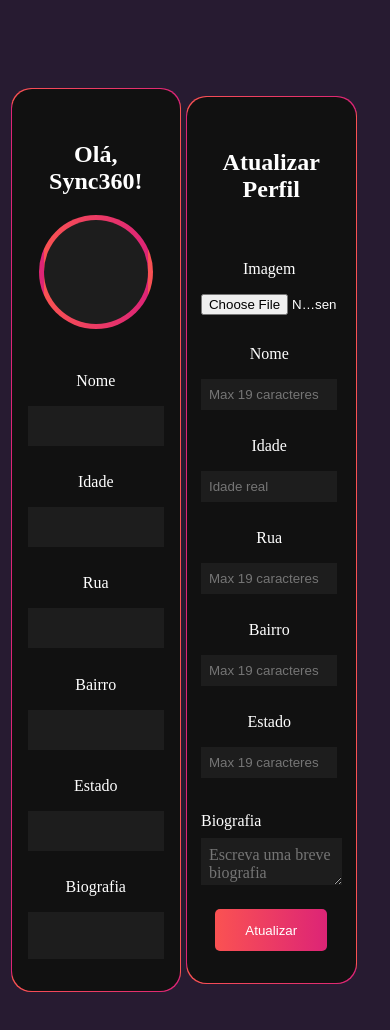
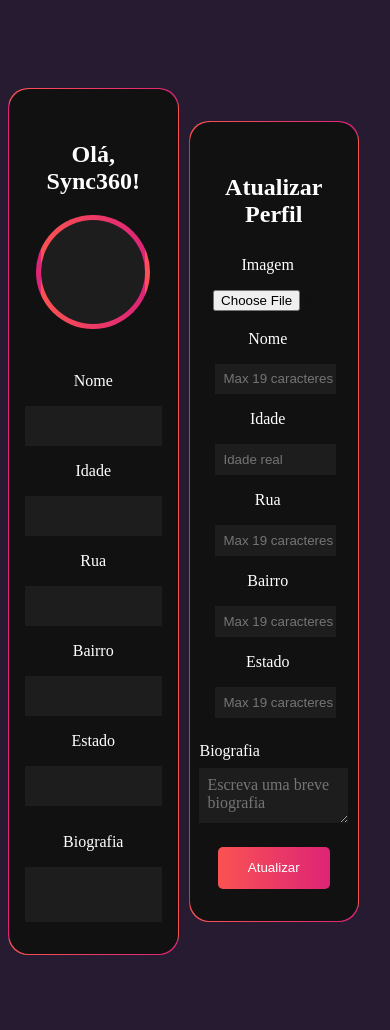
Before and after one commit to BrunoOlv10/perfil-sync360, a React (Create React App) app in the folder desafio-sync360/: page / in a window 390 px wide. Shown: the top 1030 px of the page. Built offline with nearby package versions, Linux system fonts and the light colour scheme.

Commit message:
fix layout bugs

```diff
--- a/desafio-sync360/src/components/ContainerForm.js
+++ b/desafio-sync360/src/components/ContainerForm.js
@@ -35,7 +35,7 @@ const ContainerForm = ({atualizarPerfil}) => {
             ...dadosFormulario,
             [name]: value.length <= 3 ? value : value.slice(0, 3),
           });
-        }, 4000);
+        }, 40000);
       } else {
         setErrorMessage('');
         setValidForm(true);
@@ -112,21 +112,10 @@ const handleImagemChange = (event) => {
     handleCheck(event)
   }
 
-  const removerMensagem = () => {
-    const inputs = document.querySelectorAll('.enviar-imagem');
-    inputs.forEach(input => {
-      input.setAttribute('title', '');
-    });
-  };
-
-  useEffect(() => {
-    removerMensagem();
-  }, []);
-
   return (
     <div className='container'>
         <div className='card'>
-            <h2>Atualizar Perfil</h2>
+            <h2 className='titulo-perfil'>Atualizar Perfil</h2>
             <form onSubmit={handleSubmit}>
               <div className='infos'>
                 <label htmlFor="imagem" className='categoria-especial'>Imagem</label>
--- a/desafio-sync360/src/styles/components/App.sass
+++ b/desafio-sync360/src/styles/components/App.sass
@@ -26,8 +26,6 @@
 .infos
     display: grid
     grid-template-columns: 14vw 20vw
-    min-height: 67vh
-    justify-content: center
 
 h2:hover, label:hover
     cursor: default
--- a/desafio-sync360/src/styles/components/ContainerForm.sass
+++ b/desafio-sync360/src/styles/components/ContainerForm.sass
@@ -1,4 +1,12 @@
 @use '../../variables'
+
+.titulo-perfil
+    margin-bottom: 0
+
+.enviar-imagem
+    height: 1.5rem
+    width: 7rem
+    margin: 1.7rem 0 0 0.3rem
 
 .dados-escritos
     background-color: #1d1d1d
@@ -8,10 +16,6 @@
     height: 1.8rem
     padding-left: 0.5rem
 
-.enviar-imagem
-    height: 1.5rem
-    width: 7rem
-    margin: 1.7rem 0 0 0.3rem
 
 .container-error
   position: absolute
@@ -31,7 +35,6 @@
     flex-direction: column
     align-items: center
     justify-content: center
-    // width: 25rem
 
 .biografia-form
     width: 100%
@@ -51,7 +54,7 @@ textarea
     max-height: 30vw
     max-width: 34vw
     margin-top: 0.5rem
-    padding: 0.5rem 0 0 0.5rem
+    padding: 0.5rem
 
 button
     cursor: pointer
--- a/desafio-sync360/src/styles/components/ContainerPerfil.sass
+++ b/desafio-sync360/src/styles/components/ContainerPerfil.sass
@@ -47,7 +47,7 @@
 .biografia-especial
     display: flex
     text-align: left
-    padding: 0.5rem 0 0 0.5rem
+    padding: 0.5rem
     background-color: #1d1d1d
     min-height: 10vw
     max-width: 34vw
--- a/desafio-sync360/src/styles/components/MediaQueries.sass
+++ b/desafio-sync360/src/styles/components/MediaQueries.sass
@@ -1,6 +1,7 @@
 @media only screen and (max-width: 550px)
     .App
         width: 90vw
+        justify-content: space-between
 
     .infos
         display: flex
@@ -8,10 +9,14 @@
         width: 35vw
 
     .categoria
-        margin-top: 1.7rem
+        margin-top: 1rem
 
-    .dados, .dados-especial, .dados-escritos
+    .dados, .dados-especial
         margin: 1rem 0 0 0
+
+
+    .dados-especial, .dados
+        justify-content: center
 
     .biografia-perfil
         text-align: center
@@ -19,9 +24,16 @@
 
     .biografia-especial
         margin: 1rem 0 0 0
-        width: 33vw
+        width: 31vw
 
     .enviar-imagem
-        margin: 1rem auto 0 auto
-        background: #111
-        width: 100%
+        margin: 1rem auto 0 3.5vw
+        color: #111
+        width: 94%
+
+    .dados-escritos
+        margin: 1rem 0 0 1rem
+
+    .container-error
+        margin: 2.5vh 0 0 0.5vw
+        width: 9rem
```
